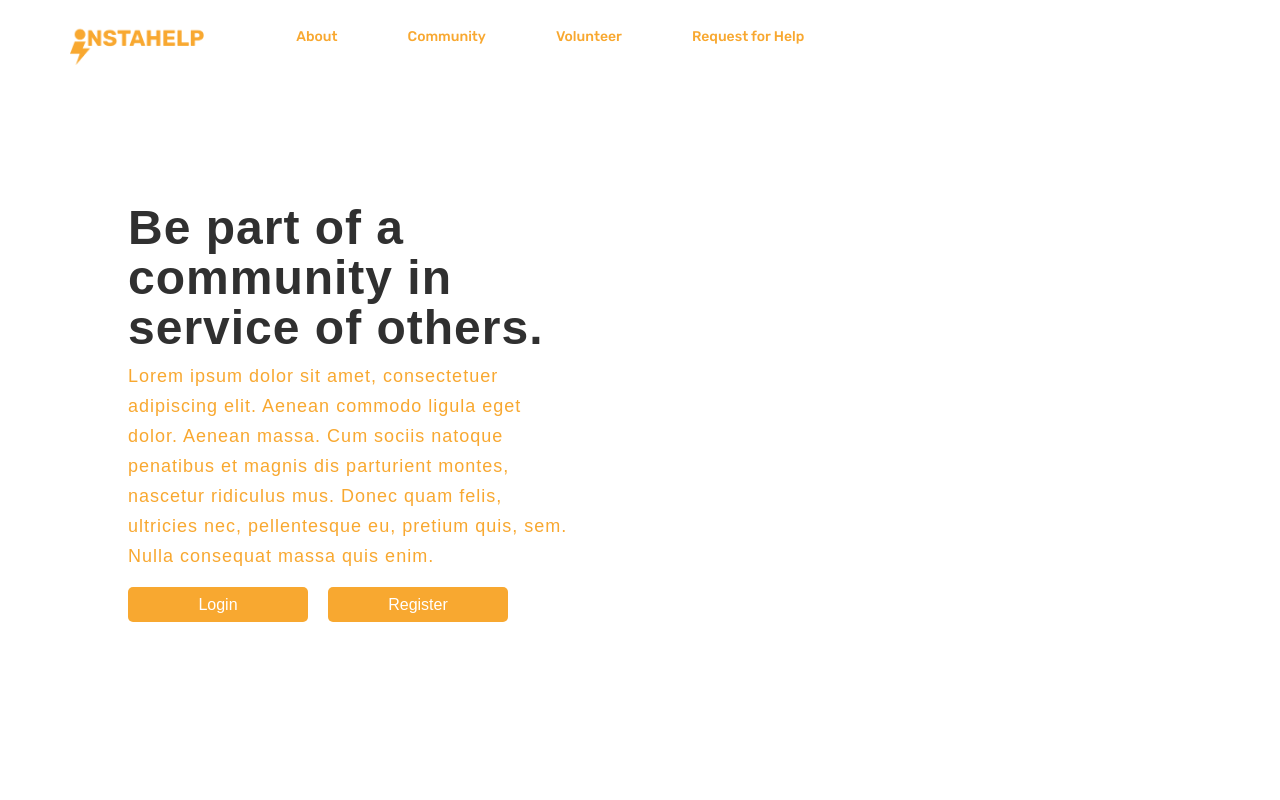
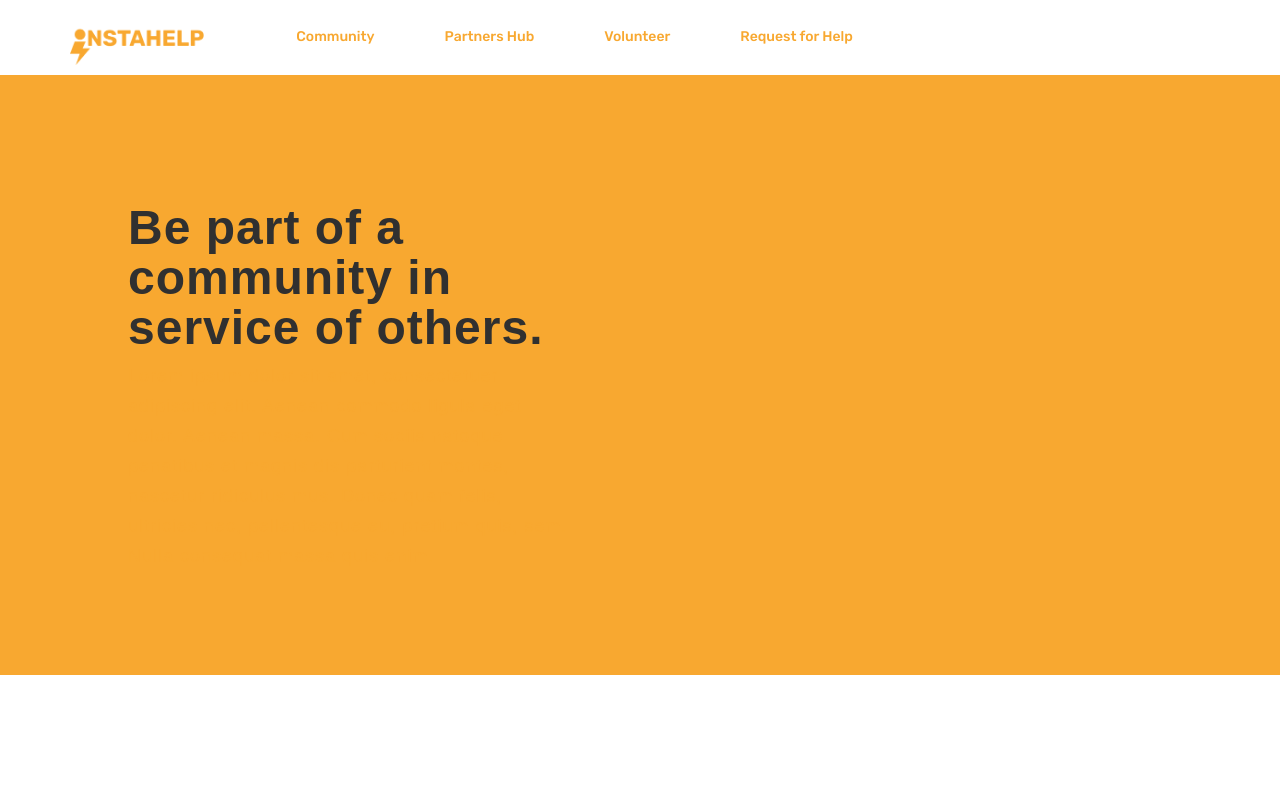
Before and after one commit to CaitlinChiang/instahelp, a React (Create React App) app: page / in a window 1280 px wide. Shown: the top 800 px of the page. Built offline with nearby package versions, Linux system fonts and the light colour scheme.

Commit message:
CSS Edits, Added Sublandings

```diff
--- a/src/client/community_feed.js
+++ b/src/client/community_feed.js
@@ -103,16 +103,20 @@ class Community_Feed extends Component {
         return (
             <section id="community_section">
                 <div className="home-nav">
-                    <a className="active" href="/landing_page.js"><img src={logo} height='40px' alt="Logo"/></a>
-                    <a className="active" href="#About">About</a>
+                    <a className="active" href="/"><img src={logo} height='40px' alt="Logo"/></a>
                     <a href="/community">Community</a>
+                    <a href="/partners">Partners Hub</a>
                     <a href="/register-helper">Volunteer</a>
                     <a href="/add-help">Request for Help</a>
-                    <div className="nav-apply">
-                        <button type="button">Login</button>
-                        <button type="button">Register</button>
+                </div>
+
+                <div className="sublanding">
+                    <div className="sublanding-content">
+                        <h1>Donate to your community.</h1>
+                        <p>Give immediate aid to real people who need it most.</p>
                     </div>
                 </div>
+
                 <div id="community_header">
                     <select value={location} name="location" onChange={this.handleChange}>
                         <option value="">- Choose Location -</option>
--- a/src/client/helper_add.js
+++ b/src/client/helper_add.js
@@ -165,16 +165,20 @@ class Helper_Add extends Component {
         return (
             <section id="help_section">
                 <div className="home-nav">
-                    <a className="active" href="/landing_page.js"><img src={logo} height='40px' alt="Logo"/></a>
-                    <a className="active" href="#About">About</a>
+                    <a className="active" href="/"><img src={logo} height='40px' alt="Logo"/></a>
                     <a href="/community">Community</a>
+                    <a href="/partners">Partners Hub</a>
                     <a href="/register-helper">Volunteer</a>
                     <a href="/add-help">Request for Help</a>
-                    <div className="nav-apply">
-                        <button type="button">Login</button>
-                        <button type="button">Register</button>
+                </div>
+
+                <div className="sublanding">
+                    <div className="sublanding-content">
+                        <h1>Volunteer as a helper.</h1>
+                        <p>Register to give secure monetary donations and provide rescue, rebuilding, and aid.</p>
                     </div>
                 </div>
+
                 <form id="post_add">
                     <div>
                         <p>Type of Helper</p>
@@ -233,6 +237,8 @@ class Helper_Add extends Component {
                     </div>
 
                     <div>
+                        <br></br>
+                        <p>Contact Number:</p>
                         <input type="text" value={contact.trim()} name="contact" onChange={this.handleChange} placeholder="ex. 09989034569" />
                     </div>
 
--- a/src/client/helpers_feed.js
+++ b/src/client/helpers_feed.js
@@ -90,16 +90,20 @@ class Helpers_Feed extends Component {
         return (
             <section id="community_section">
                 <div className="home-nav">
-                    <a className="active" href="/landing_page.js"><img src={logo} height='40px' alt="Logo"/></a>
-                    <a className="active" href="#About">About</a>
+                    <a className="active" href="/"><img src={logo} height='40px' alt="Logo"/></a>
                     <a href="/community">Community</a>
+                    <a href="/partners">Partners Hub</a>
                     <a href="/register-helper">Volunteer</a>
                     <a href="/add-help">Request for Help</a>
-                    <div className="nav-apply">
-                        <button type="button">Login</button>
-                        <button type="button">Register</button>
+                </div>
+
+                <div className="sublanding">
+                    <div className="sublanding-content">
+                        <h1>We're in this together.</h1>
+                        <p>Join our hub of volunteer helpers operating independently nationwide.</p>
                     </div>
                 </div>
+
                 <div id="community_header">
                     <select value={location} name="location" onChange={this.handleChange}>
                         <option value="">- Choose Location -</option>
--- a/src/client/landing_page.js
+++ b/src/client/landing_page.js
@@ -15,9 +15,9 @@ class Landing_Page extends Component {
         return (
             <section>
                 <div className="home-nav">
-                    <a className="active" href="/landing_page.js"><img src={logo} height='40px' alt="Logo"/></a>
-                    <a className="active" href="#About">About</a>
+                    <a className="active" href="/"><img src={logo} height='40px' alt="Logo"/></a>
                     <a href="/community">Community</a>
+                    <a href="/partners">Partners Hub</a>
                     <a href="/register-helper">Volunteer</a>
                     <a href="/add-help">Request for Help</a>
                 </div>
@@ -26,10 +26,6 @@ class Landing_Page extends Component {
                         <h1>Be part of a community in service of others.</h1>
                         <p>Lorem ipsum dolor sit amet, consectetuer adipiscing elit. Aenean commodo ligula eget dolor. Aenean massa. Cum sociis natoque penatibus et magnis dis parturient montes, nascetur ridiculus
 mus. Donec quam felis, ultricies nec, pellentesque eu, pretium quis, sem. Nulla consequat massa quis enim.</p>
-                        <div className="apply">
-                            <button type="button">Login</button>
-                            <button type="button">Register</button>
-                        </div>
                     </div>
                 </div>
                 <div className="about" id="about">
--- a/src/client/post_add.js
+++ b/src/client/post_add.js
@@ -178,13 +178,20 @@ class Post_Add extends Component {
         return (
             <section id="post_form">
                 <div className="home-nav">
-                    <a className="active" href="/landing_page.js"><img src={logo} height='40px' alt="Logo"/></a>
-                    <a className="active" href="#About">About</a>
+                    <a className="active" href="/"><img src={logo} height='40px' alt="Logo"/></a>
                     <a href="/community">Community</a>
+                    <a href="/partners">Partners Hub</a>
                     <a href="/register-helper">Volunteer</a>
                     <a href="/add-help">Request for Help</a>
                 </div>
                 <form id="post_add">
+
+                <div className="sublanding">
+                    <div className="sublanding-content">
+                        <h1>Need help?</h1>
+                        <p>Request for aid from the people around you through one rapid form.</p>
+                    </div>
+                </div>
 
                     <div>
                         <p>Photo of Situation</p>
--- a/src/index.css
+++ b/src/index.css
@@ -5,9 +5,14 @@
 
 #community_section {
     min-height: 100vh;
-    text-align: center;
-    margin: 3em;
     font-family: 'Rubik', sans-serif;
+}
+
+#community_header {
+    text-align: left;
+    margin: 1em;
+    padding-left: 3em;
+    padding: 1em;
 }
 
 .post {
@@ -25,6 +30,10 @@
     font-size: 12px;
     line-height: 10px;
     color: #303030;
+}
+
+#community_contents {
+    display: flex;
 }
 
 .post img {
@@ -61,13 +70,13 @@
 #post_section {
     min-height: 100vh;
     text-align: center;
+    align-items: center;
     font-family: 'Rubik', sans-serif;
 }
 
 #post_add {
     min-height: 600px;
     width: 800px;
-    margin: 50px auto;
     font-family: 'Rubik', sans-serif;
 }
 
@@ -114,22 +123,6 @@
     margin: 0% 0% 0% 0%;
 }
 
-.nav-apply button {
-    width: 180px;
-    height: 35px;
-    font-family: Arial, Helvetica, sans-serif;
-    font-style: normal;
-    font-weight: normal;
-    font-size: 16px;
-    line-height: 26px;
-    text-align: center;
-    color: #FFFFFF;
-    background: #F8A830;
-    border-radius: 5px;
-    border: none;
-    margin: 20px 10px 0px 0px;
-}
-
 .apply button {
     width: 180px;
     height: 35px;
@@ -148,13 +141,27 @@
 
 .landing {
     width: 100%;
-    height: 1024px;
+    height: 100%;
 }
 
 .landing-content {
     float: left;
     width: 35%;
     margin: 10%;
+}
+
+.sublanding {
+    width: 100%;
+    height: 400px;
+    background-color: #3454D1;
+    display: inline-block;
+}
+
+.sublanding-content {
+    float: left;
+    width: 35%;
+    margin: 10%;
+    color: #FFFFFF;
 }
 
 .landing-content h1 {
```
Also changed, not shown: src/img/helpers.jpg (added), 1 other file (tests, documents, lock files or other folders).
